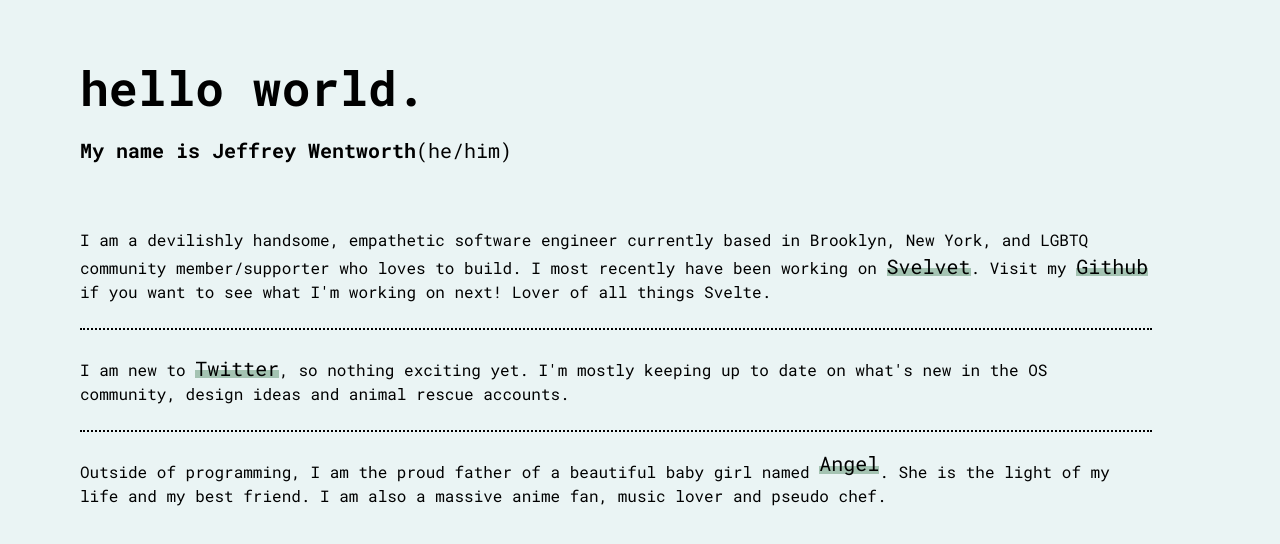
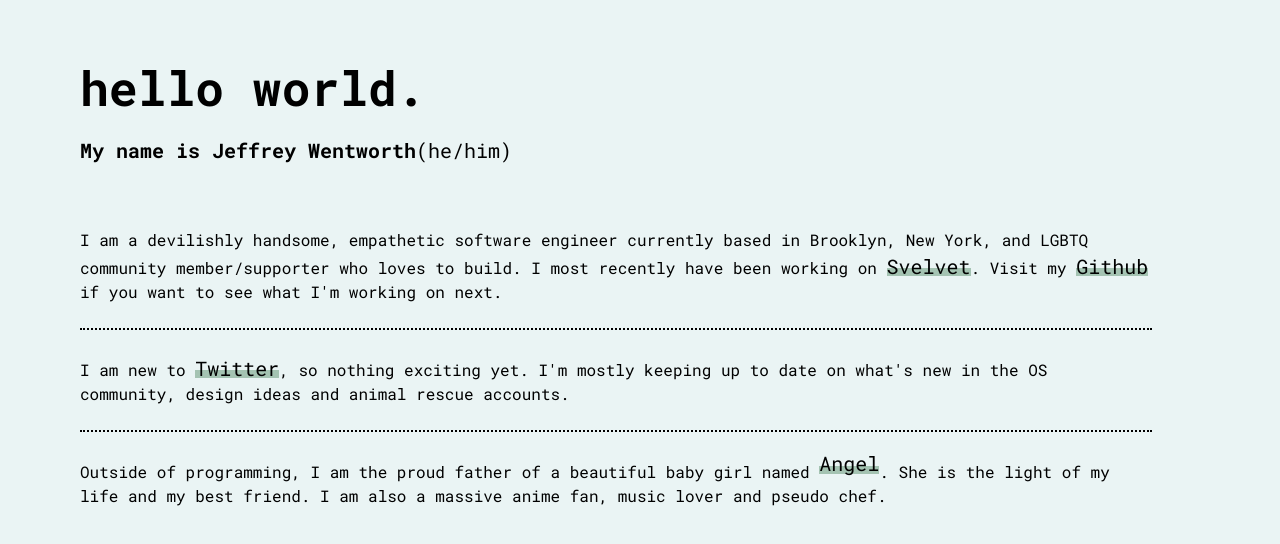
Before and after one commit to jeffreywentworth/jeffreywentworth.me, a SvelteKit app: page / in a window 1280 px wide. Shown: the top 544 px of the page. Built offline with nearby package versions, Linux system fonts and the light colour scheme.

Commit message:
Update +page.svelte

```diff
--- a/src/routes/+page.svelte
+++ b/src/routes/+page.svelte
@@ -11,7 +11,7 @@
 </h3>
 <div class='divide-y-2 divide-dotted'>
   <p class='mt-16'>
-    I am a devilishly handsome, empathetic software engineer currently based in Brooklyn, New York, and LGBTQ community member/supporter who loves to build. I most recently have been working on <a class="hover:animate-pulse text-white text-xl" href="https://www.svelvet.io/">Svelvet</a>. Visit my <a class="hover:animate-pulse text-white text-xl" href='https://github.com/jeffreywentworth'>Github</a> if you want to see what I'm working on next! Lover of all things Svelte.
+    I am a devilishly handsome, empathetic software engineer currently based in Brooklyn, New York, and LGBTQ community member/supporter who loves to build. I most recently have been working on <a class="hover:animate-pulse text-white text-xl" href="https://www.svelvet.io/">Svelvet</a>. Visit my <a class="hover:animate-pulse text-white text-xl" href='https://github.com/jeffreywentworth'>Github</a> if you want to see what I'm working on next.
   </p>
   <br/>
   <p>
```
